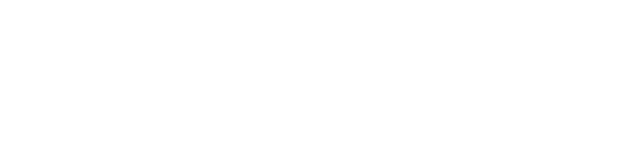
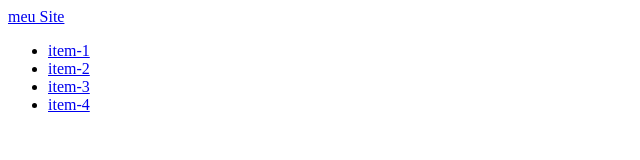
Before and after one commit to 1TDSPV-2023/exercicio-html1, a plain HTML site: page rm550821/index.html in a window 1280 px wide. Shown: the whole page, without its empty margins (0-640 px from the left). Drawn offline with Linux system fonts and the light colour scheme.

Commit message:
"lista 1234"

```diff
--- a/rm550821/index.html
+++ b/rm550821/index.html
@@ -4,9 +4,18 @@
     <meta charset="UTF-8">
     <meta http-equiv="X-UA-Compatible" content="IE=edge">
     <meta name="viewport" content="width=device-width, initial-scale=1.0">
-    <title>exercicio HTML</title>
+    <title>Exercicio HTML</title>
 </head>
 <body>
+    <a href= "#">meu Site</a><br>
+    <nav>
+        <ul>
+             <li><a href= "#" >item-1</a></li>
+             <li><a href= "#" >item-2</a></li>
+             <li><a href= "#" >item-3</a></li>
+             <li><a href= "#" >item-4</a></li>
+        </ul>
+    </nav>
 
 </body>
 </html>
```
